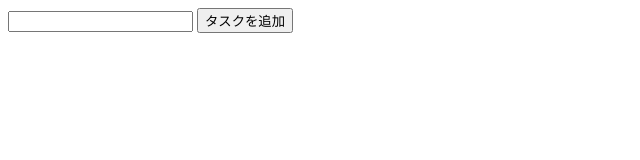
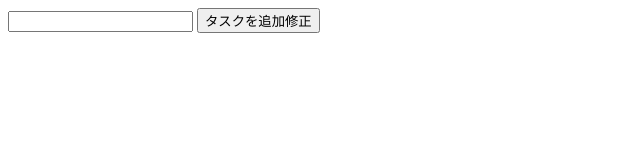
Before and after one commit to stultus-80/todoApp, a plain HTML site: page index.html in a window 1280 px wide. Shown: the full height of the page, 0-640 px from the left. Drawn offline with nearby package versions, Linux system fonts and the light colour scheme.

Commit message:
文字列の修正を行いました

```diff
--- a/index.html
+++ b/index.html
@@ -9,7 +9,7 @@
 <body>
   <div>
     <input type="text" id="input">
-    <button id="addTodo">タスクを追加</button>
+    <button id="addTodo">タスクを追加修正</button>
   </div>
   <div>
     <ul id="todoList"></ul>
```
